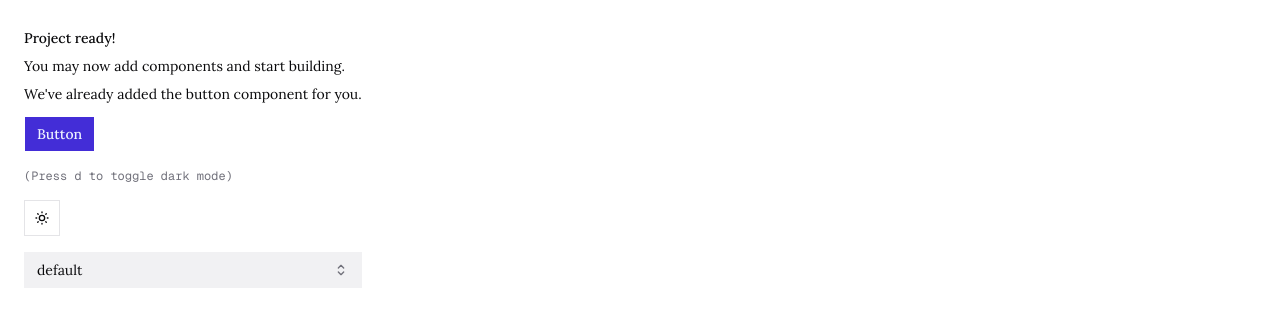
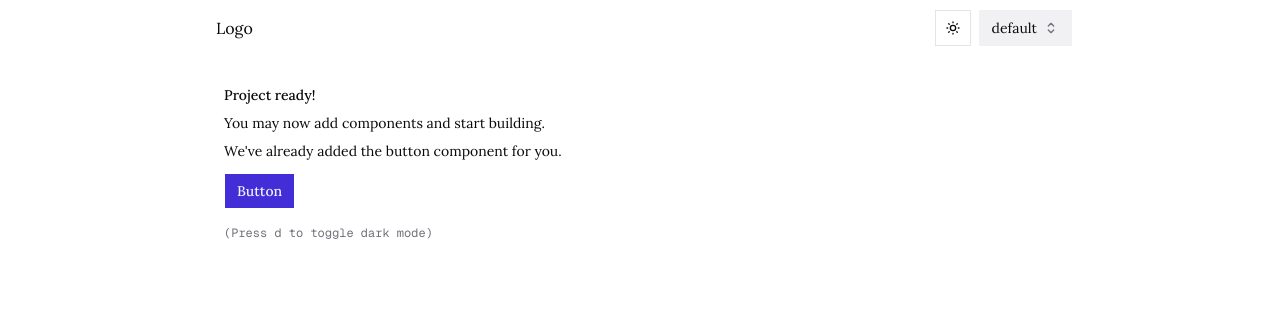
Before and after one commit to IbrahimIbrahim2001/next-lab, a Next.js app: page / in a window 1280 px wide. Shown: the top 326 px of the page. Built offline with nearby package versions, Linux system fonts and the light colour scheme.

Commit message:
added header component

```diff
--- a/app/layout.tsx
+++ b/app/layout.tsx
@@ -4,6 +4,7 @@ import { ActiveThemeProvider } from "@/components/active-theme";
 import { ThemeProvider } from "@/components/theme-provider";
 import { cn } from "@/lib/utils";
 import "./globals.css";
+import { Header } from "@/components/header";
 
 const lora = Lora({ subsets: ['latin'], variable: '--font-serif' });
 
@@ -32,7 +33,12 @@ export default function RootLayout({
 
         <ThemeProvider>
           <ActiveThemeProvider>
-            {children}
+            <main className="min-h-screen max-w-4xl mx-auto">
+              <Header />
+              <div className="md:px-2">
+                {children}
+              </div>
+            </main>
           </ActiveThemeProvider>
         </ThemeProvider>
       </body>
--- a/app/page.tsx
+++ b/app/page.tsx
@@ -1,10 +1,8 @@
-import { ModeToggle } from "@/components/mode-toggle"
-import { ThemeSelector } from "@/components/theme-selector"
 import { Button } from "@/components/ui/button"
 
 export default function Page() {
   return (
-    <div className="flex min-h-svh p-6">
+    <div className="flex p-6">
       <div className="flex max-w-md min-w-0 flex-col gap-4 text-sm leading-loose">
         <div>
           <h1 className="font-medium">Project ready!</h1>
@@ -15,8 +13,6 @@ export default function Page() {
         <div className="font-mono text-xs text-muted-foreground">
           (Press <kbd>d</kbd> to toggle dark mode)
         </div>
-        <ModeToggle />
-        <ThemeSelector />
       </div>
     </div>
   )
--- /dev/null
+++ b/components/header.tsx
@@ -0,0 +1,42 @@
+"use client";
+import { useScroll } from "@/hooks/use-scroll";
+import { cn } from "@/lib/utils";
+import { ModeToggle } from "@/components/mode-toggle"
+import { ThemeSelector } from "@/components/theme-selector"
+
+export function Header() {
+    const scrolled = useScroll(10);
+
+    return (
+        <header
+            className={cn(
+                "sticky top-0 z-50 mx-auto w-full max-w-4xl border-transparent border-b md:rounded-md md:border md:transition-all md:ease-out",
+                {
+                    "border-border bg-background/95 backdrop-blur-sm supports-backdrop-filter:bg-background/50 md:top-2 md:max-w-3xl md:shadow":
+                        scrolled,
+                }
+            )}
+        >
+            <nav
+                className={cn(
+                    "flex h-14 w-full items-center justify-between px-4 md:h-12 md:transition-all md:ease-out",
+                    {
+                        "md:px-2": scrolled,
+                    }
+                )}
+            >
+                <a
+                    className="rounded-md p-2 hover:bg-muted dark:hover:bg-muted/50"
+                    href="#"
+                >
+                    {/* <Logo className="h-4" /> */} Logo
+                </a>
+                <div className="hidden items-center gap-2 md:flex">
+                    <ModeToggle />
+                    <ThemeSelector />
+                    {/* Search input */}
+                </div>
+            </nav>
+        </header>
+    );
+}
--- /dev/null
+++ b/hooks/use-scroll.ts
@@ -0,0 +1,28 @@
+"use client";
+import { useEffect, useState } from "react";
+
+export function useScroll(downThreshold: number, upThreshold?: number) {
+    const [scrolled, setScrolled] = useState(false);
+    const scrollUpThreshold = upThreshold ?? downThreshold / 2;
+
+    useEffect(() => {
+        const handleScroll = () => {
+            const y = window.scrollY;
+            // Hysteresis: different thresholds for up/down to prevent flickering
+            setScrolled((prev) => {
+                if (prev) {
+                    // Currently scrolled - only unscroll when below lower threshold
+                    return y > scrollUpThreshold;
+                }
+                // Currently not scrolled - only scroll when above higher threshold
+                return y > downThreshold;
+            });
+        };
+
+        window.addEventListener("scroll", handleScroll, { passive: true });
+        handleScroll();
+        return () => window.removeEventListener("scroll", handleScroll);
+    }, [downThreshold, scrollUpThreshold]);
+
+    return scrolled;
+}
```
